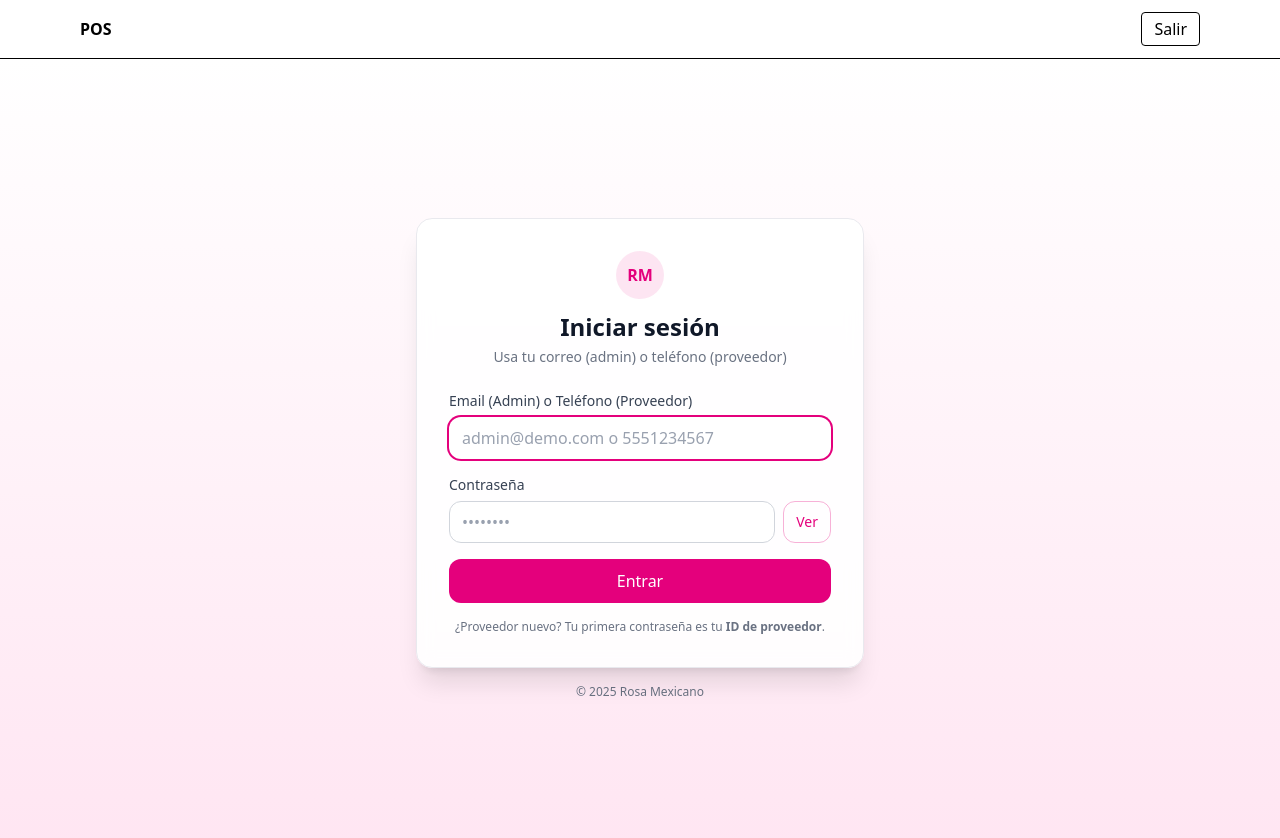
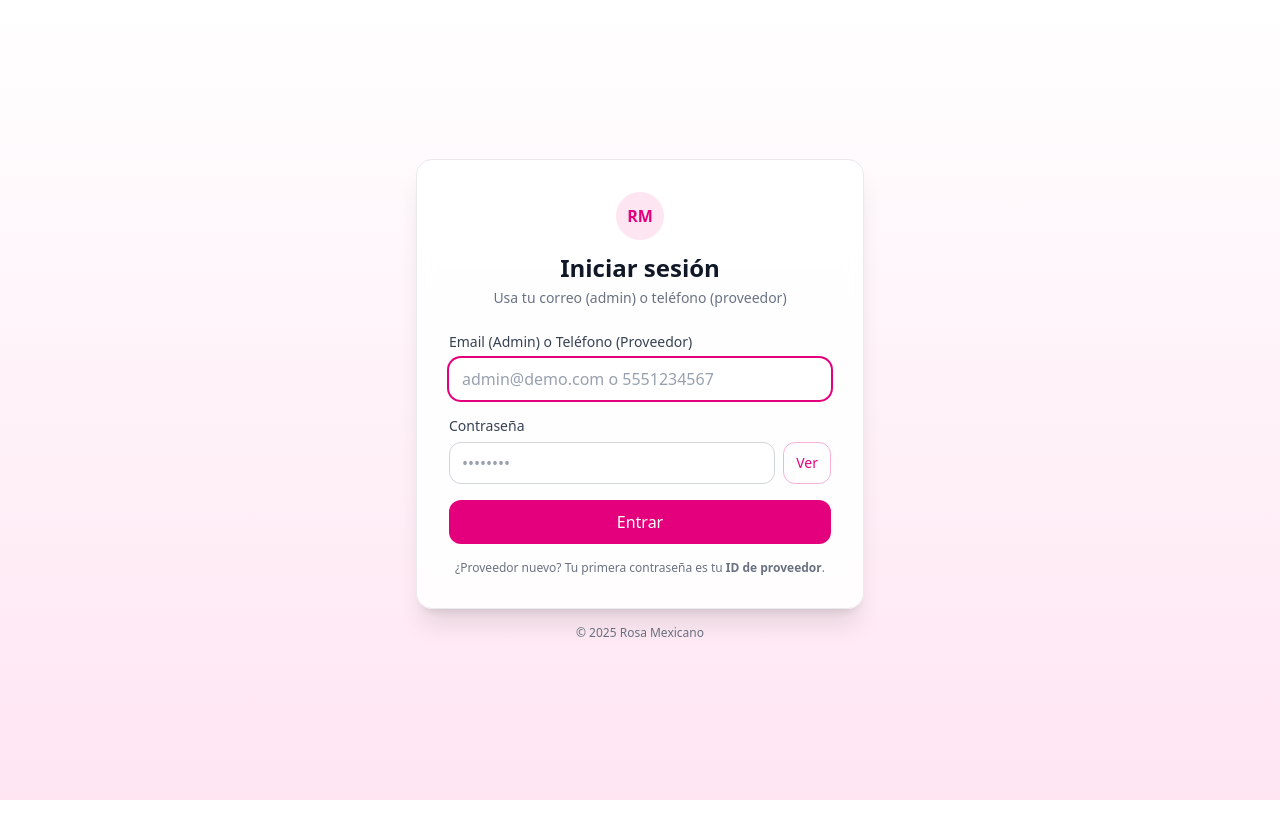
Before and after one commit to BzlZavLed/rosamexicano25, a Vue app: page /auth/login in a window 1280 px wide. Shown: the top 838 px of the page. After the commit the page ends 800 px from the top, so only its background shows below. Built offline with nearby package versions, Linux system fonts and the light colour scheme.

Commit message:
remove nav login

```diff
--- a/src/views/LoginView.vue
+++ b/src/views/LoginView.vue
@@ -31,8 +31,7 @@ onMounted(() => {
 </script>
 
 <template>
-    <!-- Optional: keep your nav; remove if you want a clean login screen -->
-    <AppNav />
+
 
     <!-- Brand gradient backdrop using #E4007C -->
     <div class="min-h-screen flex items-center justify-center bg-gradient-to-b from-white to-[#ffe5f2] px-4 py-8">
```
Also changed, not shown: 1 other file (tests, documents, lock files or other folders).
